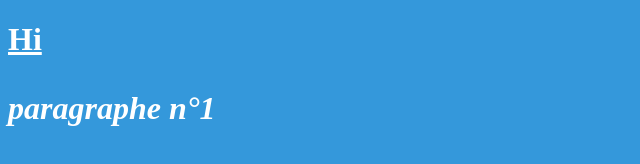
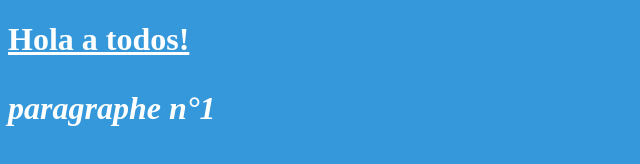
Before and after one commit to RemyLeBeillan/notreProjetRLB, a plain HTML site: page index.html in a window 1280 px wide. Shown: the whole page, without its empty margins (0-640 px from the left). Drawn offline with Linux system fonts and the light colour scheme.

Commit message:
Modification des en-têtes 2

```diff
--- a/index.html
+++ b/index.html
@@ -11,7 +11,7 @@
 	}
 	</style>
 	<body>
-	<h1><u>Hi</u></hi>
+	<h1><u>Hola a todos!</u></hi>
 	<p><i>paragraphe n°1</i></p>
 	</body>
 </html>
```
Also changed, not shown: planning.txt.
